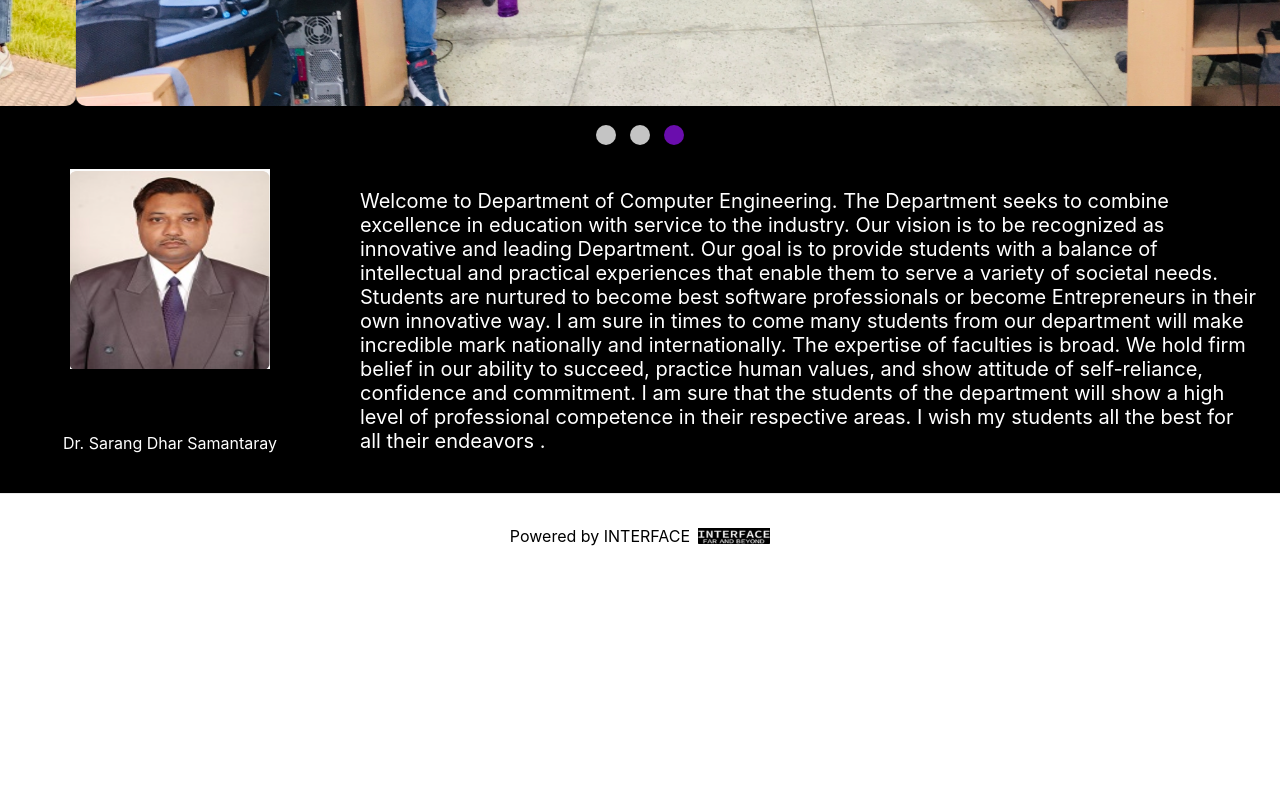
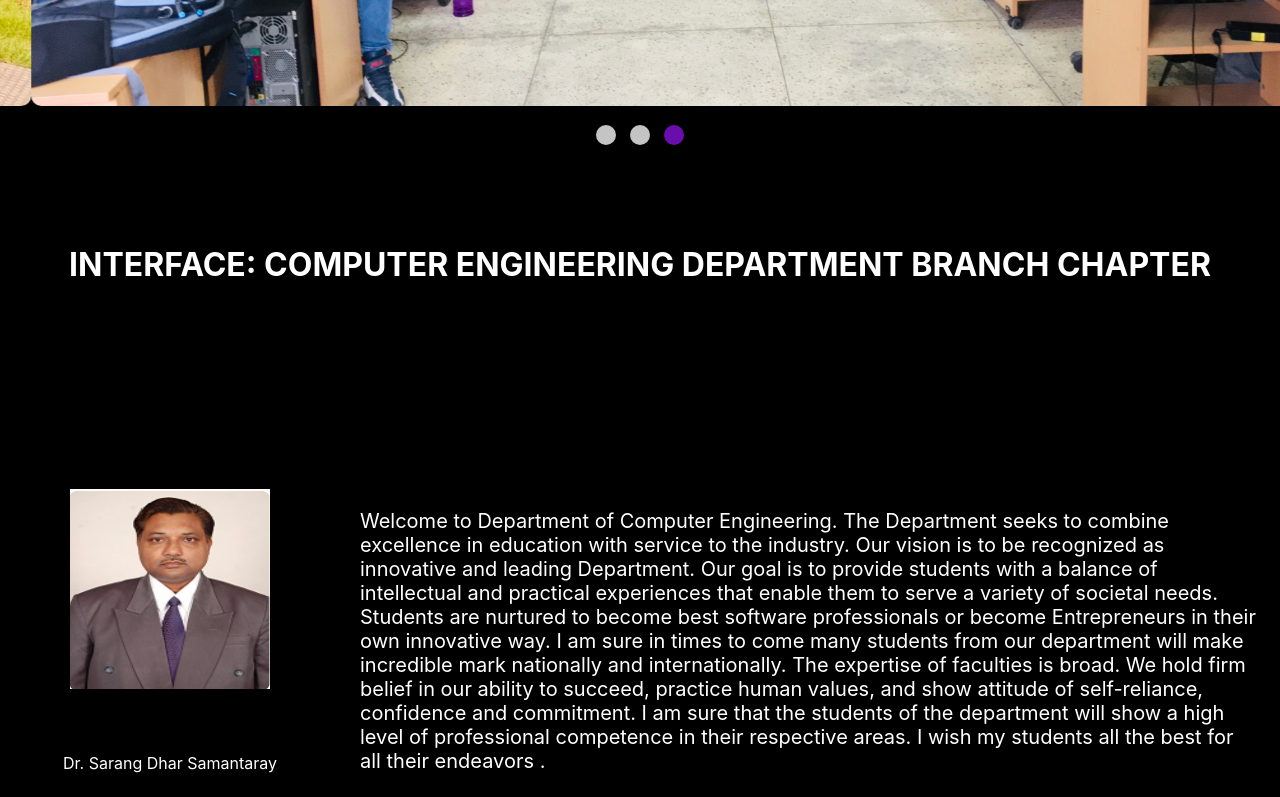
Before and after one commit to shiv-das/interface-frontend, a Next.js app: page / in a window 1280 px wide. Shown: the part 663-1460 px from the top of the page. Before the commit the page ends 1241 px from the top, so only its background shows below. Built offline with nearby package versions, Linux system fonts and the light colour scheme.

Commit message:
added one component

```diff
--- /dev/null
+++ b/components/BranchChapter.js
@@ -0,0 +1,13 @@
+import styles from "../styles/Home.module.css";
+
+export default function BranchChapter() {
+  return (
+    <div>
+      <div className={styles.line}>
+        <h1 className={styles.lineUp}>
+          INTERFACE: COMPUTER ENGINEERING DEPARTMENT BRANCH CHAPTER
+        </h1>
+      </div>
+    </div>
+  );
+}
--- a/pages/index.js
+++ b/pages/index.js
@@ -6,6 +6,7 @@ import Slideshow from "../components/Slideshow";
 import ResponsiveAppBar from "../components/ResponsiveAppBar";
 import { createTheme, ThemeProvider } from "@mui/material/styles";
 import Hod from "../components/Hod";
+import BranchChapter from "../components/BranchChapter";
 
 const theme = createTheme({
   status: {
@@ -42,6 +43,7 @@ export default function Home() {
           <ResponsiveAppBar sx={style} />
         </ThemeProvider>
         <Slideshow />
+        <BranchChapter />
         <Hod />
       </header>
       <footer className={styles.footer}>
--- a/styles/Home.module.css
+++ b/styles/Home.module.css
@@ -166,3 +166,36 @@
   color: white;
   justify-self: center;
 }
+
+.line {
+  width: 100%;
+  height: 20rem;
+  overflow: hidden;
+  padding: 0;
+  background-color: #000;
+  padding-top: 80px;
+}
+.lineUp {
+  color: white;
+  text-align: center;
+  padding: 16px;
+  margin: 0;
+  animation: 2s anim-lineUp ease-out infinite;
+}
+@keyframes anim-lineUp {
+  0% {
+    opacity: 0;
+    transform: translateY(80%);
+  }
+  20% {
+    opacity: 0;
+  }
+  50% {
+    opacity: 1;
+    transform: translateY(0%);
+  }
+  100% {
+    opacity: 1;
+    transform: translateY(0%);
+  }
+}
```
